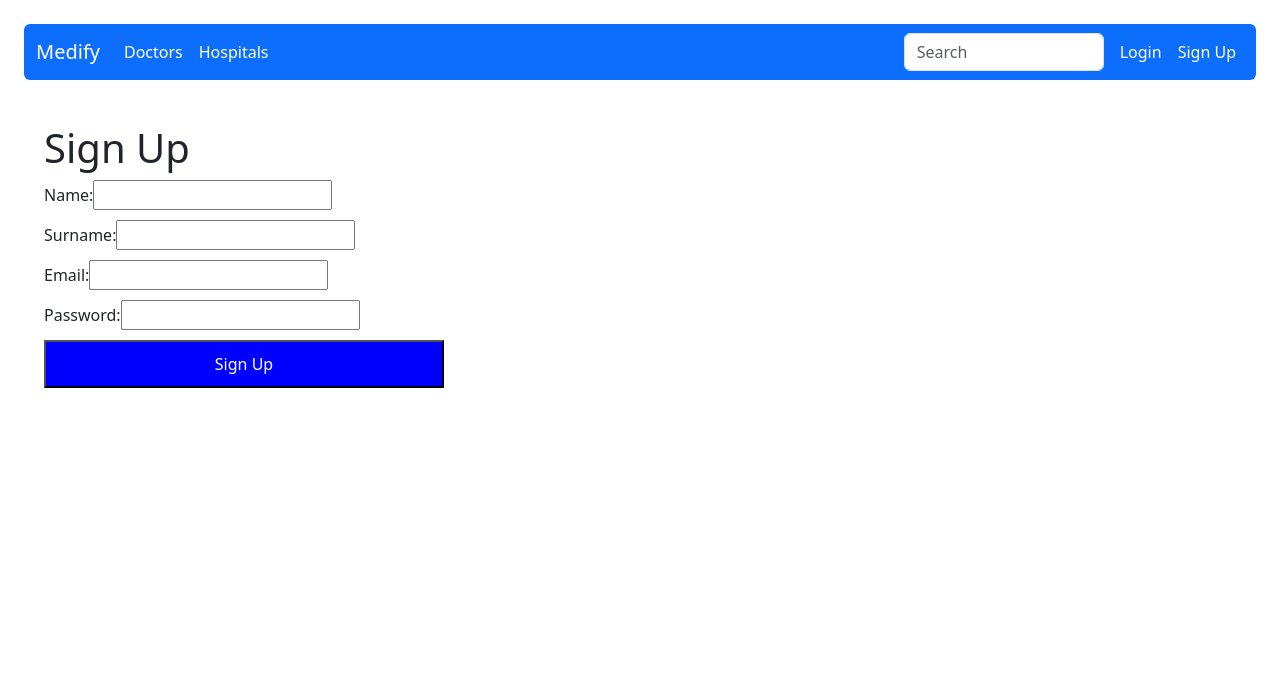
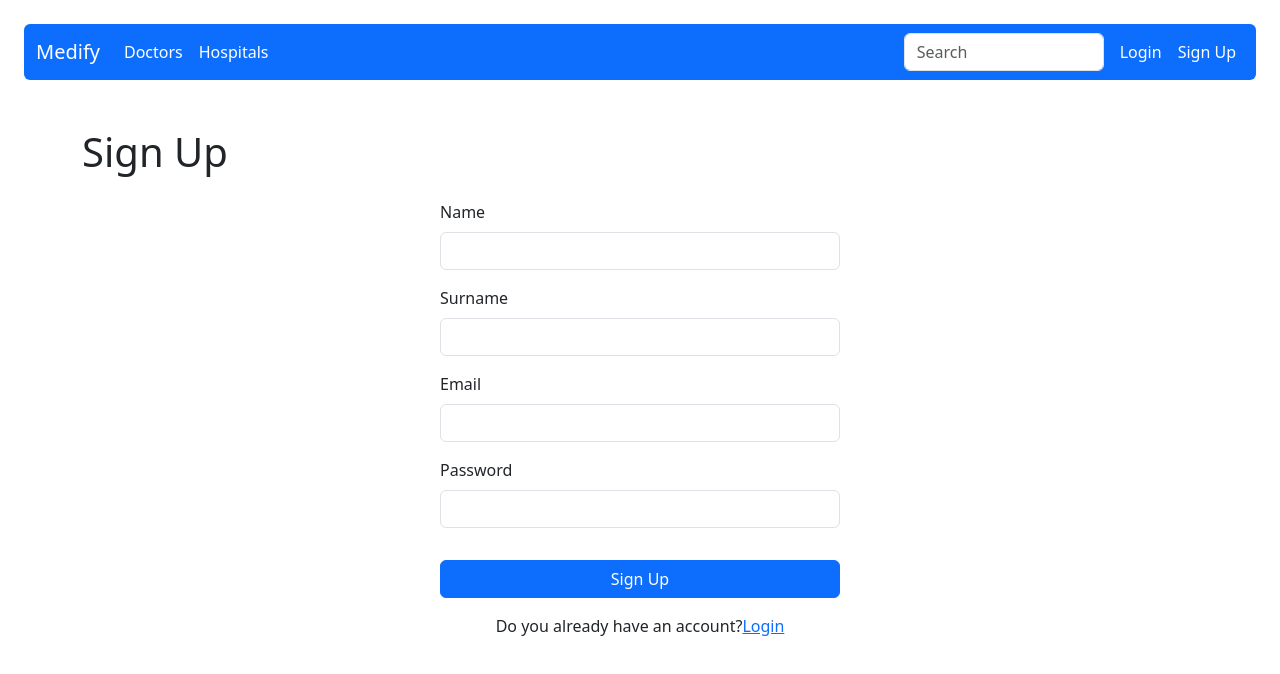
Before and after one commit to a1rzayev/MedifyWEB, a React (Create React App) app in the folder patient-web/: page /signup in a window 1280 px wide. Shown: the top 674 px of the page. Built offline with nearby package versions, Linux system fonts and the light colour scheme.

Commit message:
Fix SingupPage. Add direction to LoginPage

```diff
--- a/patient-web/src/pages/SignupPage.js
+++ b/patient-web/src/pages/SignupPage.js
@@ -1,4 +1,5 @@
 import React, { useState } from 'react';
+import { useNavigate } from 'react-router-dom';
 
 const SignupPage = () => {
     const [user, setUser] = useState({
@@ -8,6 +9,8 @@ const SignupPage = () => {
         password: '',
     });
 
+    const navigate = useNavigate();
+
     const handleChange = (e) => {
         const { name, value } = e.target;
         setUser({ ...user, [name]: value });
@@ -16,54 +19,75 @@ const SignupPage = () => {
     const handleSubmit = (e) => {
         e.preventDefault();
         console.log('Registering:', user);
+        // You can make the registration API request here
+    };
+
+    const handleLoginRedirect = () => {
+        navigate('/login');
     };
 
     return (
-        <div style={{ padding: '20px' }}>
-            <h1>Sign Up</h1>
-            <form onSubmit={handleSubmit} style={{ maxWidth: '400px', display: 'flex', flexDirection: 'column', gap: '10px' }}>
-                <label>
-                    Name:
+        <div className="container py-4">
+            <h1 className="mb-4">Sign Up</h1>
+            <form onSubmit={handleSubmit} style={{ maxWidth: '400px', margin: '0 auto' }}>
+                <div className="mb-3">
+                    <label className="form-label">Name</label>
                     <input
                         type="text"
                         name="name"
                         value={user.name}
                         onChange={handleChange}
+                        className="form-control"
                         required
                     />
-                </label>
-                <label>
-                    Surname:
+                </div>
+
+                <div className="mb-3">
+                    <label className="form-label">Surname</label>
                     <input
                         type="text"
                         name="surname"
                         value={user.surname}
                         onChange={handleChange}
+                        className="form-control"
                         required
                     />
-                </label>
-                <label>
-                    Email:
+                </div>
+
+                <div className="mb-3">
+                    <label className="form-label">Email</label>
                     <input
                         type="email"
                         name="email"
                         value={user.email}
                         onChange={handleChange}
+                        className="form-control"
                         required
                     />
-                </label>
-                <label>
-                    Password:
+                </div>
+
+                <div className="mb-3">
+                    <label className="form-label">Password</label>
                     <input
                         type="password"
                         name="password"
                         value={user.password}
                         onChange={handleChange}
+                        className="form-control"
                         required
                     />
-                </label>
-                <button type="submit" style={{ padding: '10px', background: 'blue', color: 'white' }}>Sign Up</button>
+                </div>
+
+                <button type="submit" className="btn btn-primary w-100 mt-3">Sign Up</button>
             </form>
+
+            <div className="mt-3 text-center">
+                <p>Do you already have an account?
+                    <a className="btn-link text-center" onClick={handleLoginRedirect}>
+                        Login
+                    </a>
+                </p>
+            </div>
         </div>
     );
 };
```
